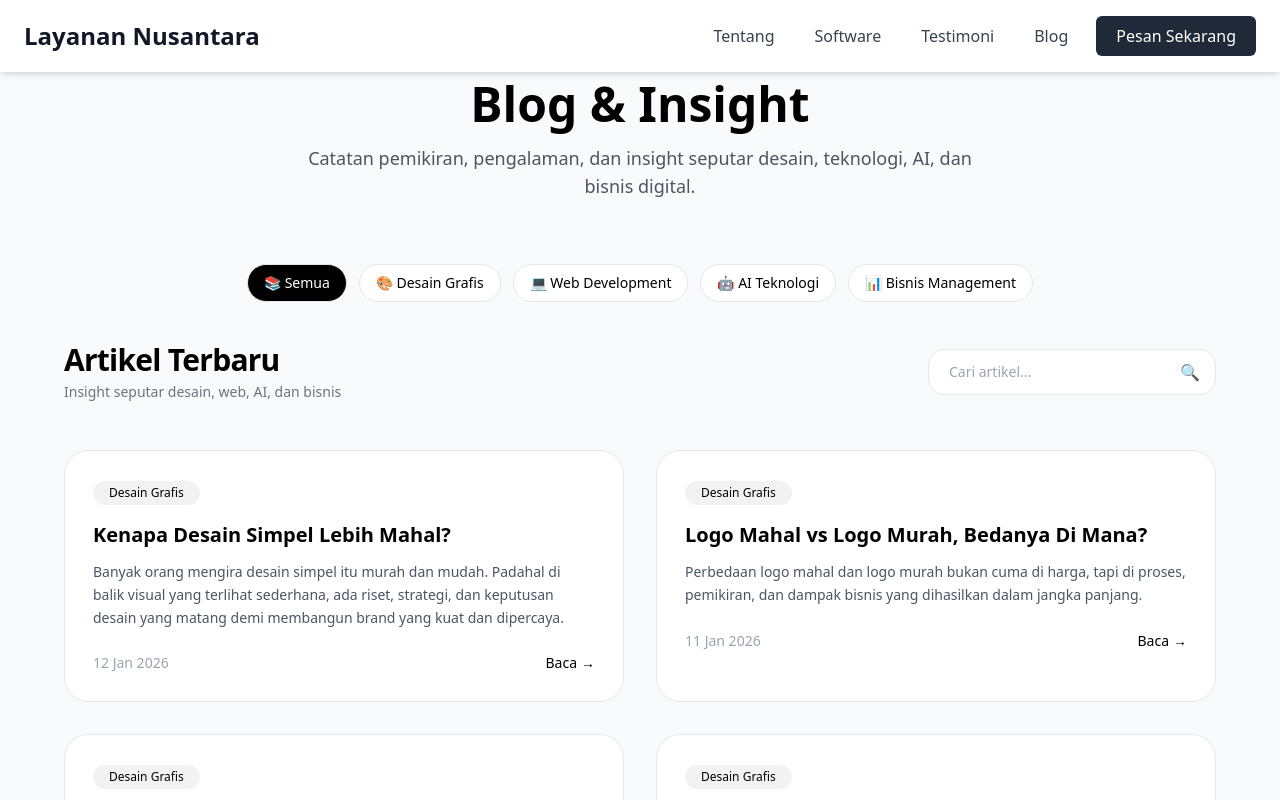
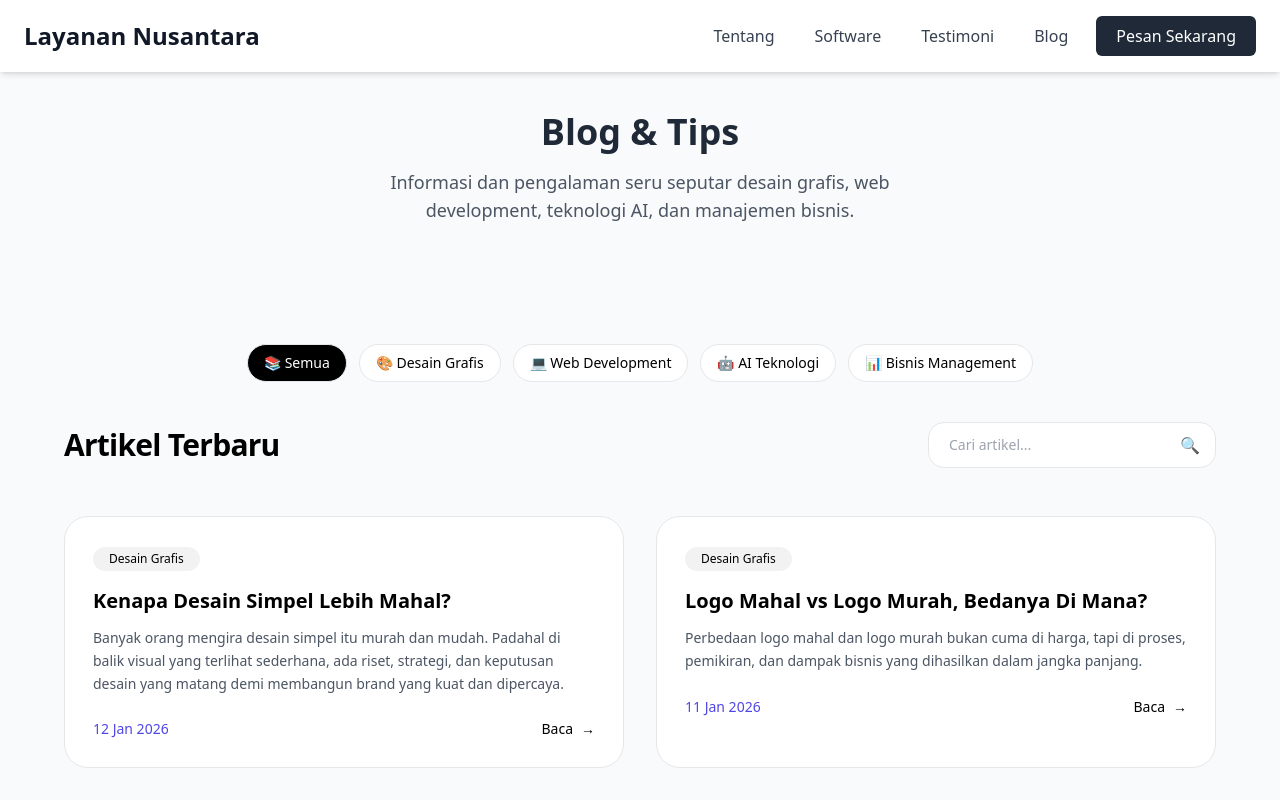
Before and after one commit to abdulaziz817/layanan, a Next.js app: page /blog in a window 1280 px wide. Shown: the top 800 px of the page. Built offline with nearby package versions, Linux system fonts and the light colour scheme.

Commit message:
update blog

```diff
--- a/components/ui/blog/Blog.jsx
+++ b/components/ui/blog/Blog.jsx
@@ -1,6 +1,10 @@
 'use client'
-import { motion } from "framer-motion"
+
+import { motion, AnimatePresence } from 'framer-motion'
 import { useState } from 'react'
+
+
+
 
 /* =========================
    DATA
@@ -985,14 +989,15 @@ export default function BlogUI() {
   return (
     <main className="min-h-screen bg-gray-50">
       {/* ================= HERO ================= */}
-      <section className="px-6 pt-20 pb-16 text-center">
-        <h1 className="text-4xl md:text-5xl font-semibold mb-4">
-          Blog & Insight
+<section className="px-6 pt-28 pb-16 text-center">
+  <div className="text-center mb-14">
+    <h1 className="text-4xl font-bold text-gray-800">
+      Blog & Tips
     </h1>
-        <p className="max-w-2xl mx-auto text-gray-600 text-lg">
-          Catatan pemikiran, pengalaman, dan insight seputar desain, teknologi,
-          AI, dan bisnis digital.
+    <p className="text-lg text-gray-600 mt-4 max-w-xl mx-auto">
+    Informasi dan pengalaman seru seputar desain grafis, web development, teknologi AI, dan manajemen bisnis.
     </p>
+  </div>
 </section>
 
       {/* ================= CATEGORY ================= */}
@@ -1024,9 +1029,7 @@ export default function BlogUI() {
         <h2 className="text-3xl font-bold tracking-tight">
           Artikel Terbaru
         </h2>
-        <p className="text-gray-500 text-sm mt-1">
-          Insight seputar desain, web, AI, dan bisnis
-        </p>
+
       </div>
 
       {/* Search */}
@@ -1104,15 +1107,21 @@ export default function BlogUI() {
 
        {/* Footer */}
 <div className="flex items-center justify-between text-sm">
-            <span className="text-gray-400">{post.date}</span>
+  <span className="text-indigo-600">{post.date}</span>
+
   <button
     onClick={() => setSelectedArticle(post)}
-              className="font-medium text-black
-              flex items-center gap-1
-              group-hover:gap-2 transition-all"
+    className="font-medium text-black flex items-center gap-1
+               group-hover:gap-2 transition-all duration-200"
   >
     Baca
-              <span className="transition">→</span>
+    <motion.span
+      className="ml-1"
+      whileHover={{ x: 5 }}
+      transition={{ type: "tween", duration: 0.2 }}
+    >
+      →
+    </motion.span>
   </button>
 </div>
         </article>
@@ -1122,29 +1131,41 @@ export default function BlogUI() {
 </section>
 
      {/* ================= MODAL ================= */}
+      <AnimatePresence>
         {selectedArticle && (
-        <div
+        <motion.div
   onClick={() => setSelectedArticle(null)}
   className="fixed inset-0 bg-black/50 z-50 flex items-center justify-center px-4"
+  initial={{ opacity: 0 }}
+  animate={{ opacity: 1 }}
+  exit={{ opacity: 0 }}
+  transition={{ duration: 0.25, ease: 'easeOut' }}
 >
-          <div
+  <motion.div
     onClick={(e) => e.stopPropagation()}
-            className="bg-white max-w-2xl w-full rounded-3xl p-8 relative
-            max-h-[85vh] overflow-y-auto shadow-2xl"
+    className="bg-white max-w-2xl w-full rounded-3xl p-8 relative max-h-[85vh] overflow-y-auto shadow-2xl"
+    initial={{ opacity: 0, scale: 0.96, y: 20 }}
+    animate={{ opacity: 1, scale: 1, y: 0 }}
+    exit={{ opacity: 0, scale: 0.94, y: 20 }} // scale + fade out smooth
+    transition={{ type: 'spring', stiffness: 500, damping: 35 }} // spring smooth ala MacBook
   >
     {/* Close */}
-            <button
-              onClick={() => setSelectedArticle(null)}
-              className="absolute top-4 right-4 text-gray-400 hover:text-black text-lg"
+    <motion.button
+      onClick={(e) => {
+        e.stopPropagation()
+        setSelectedArticle(null) // langsung trigger exit, animasi spring akan jalan
+      }}
+      className="absolute top-4 right-4 rounded-full p-2 text-gray-400 hover:text-black"
+      whileHover={{ scale: 1.1 }}
+      whileTap={{ scale: 0.92 }}
+      aria-label="Close"
     >
       ✕
-            </button>
+    </motion.button>
+
 
               {/* Category */}
-            <span
-              className="inline-block mb-4 text-xs font-medium
-              px-3 py-1 rounded-full bg-black/5 text-black"
-            >
+              <span className="inline-block mb-4 text-xs font-medium px-3 py-1 rounded-full bg-black/5 text-black">
                 {selectedArticle.category}
               </span>
 
@@ -1154,9 +1175,7 @@ export default function BlogUI() {
               </h2>
 
               {/* Date */}
-            <p className="text-sm text-gray-400 mb-6">
-              {selectedArticle.date}
-            </p>
+              <p className="text-sm text-gray-400 mb-6">{selectedArticle.date}</p>
 
               {/* Content */}
               <div className="text-gray-700 leading-relaxed whitespace-pre-line mb-10">
@@ -1164,8 +1183,7 @@ export default function BlogUI() {
               </div>
 
               {/* Reference */}
-            {selectedArticle.reference &&
-              selectedArticle.reference.length > 0 && (
+              {selectedArticle.reference && selectedArticle.reference.length > 0 && (
                 <div className="border-t pt-6">
                   <h4 className="text-sm font-semibold mb-3 text-gray-800">
                     Referensi
@@ -1178,22 +1196,20 @@ export default function BlogUI() {
                           href={ref}
                           target="_blank"
                           rel="noopener noreferrer"
-                          className="text-sm text-gray-600 hover:text-black
-                          flex items-center gap-2 transition"
+                          className="text-sm text-gray-600 hover:text-black flex items-center gap-2 transition"
                         >
                           <span className="text-gray-400">↗</span>
-                          <span className="truncate">
-                            {new URL(ref).hostname.replace('www.', '')}
-                          </span>
+                          <span className="truncate">{new URL(ref).hostname.replace('www.', '')}</span>
                         </a>
                       </li>
                     ))}
                   </ul>
                 </div>
               )}
-          </div>
-        </div>
+            </motion.div>
+          </motion.div>
         )}
+      </AnimatePresence>
     </main>
   )
 }
--- a/next.config.js
+++ b/next.config.js
@@ -8,7 +8,7 @@ const withPWA = require("next-pwa")({
 });
 
 const nextConfig = {
-  reactStrictMode: true,
+  reactStrictMode: false,
 };
 
 module.exports = withPWA(nextConfig);
```
Also changed, not shown: app/id/page.jsx (deleted, +0 -43 lines), app/layout.js (deleted, +0 -11 lines), app/globals.css (deleted). Lines whose indentation alone changed are shown as unchanged.
